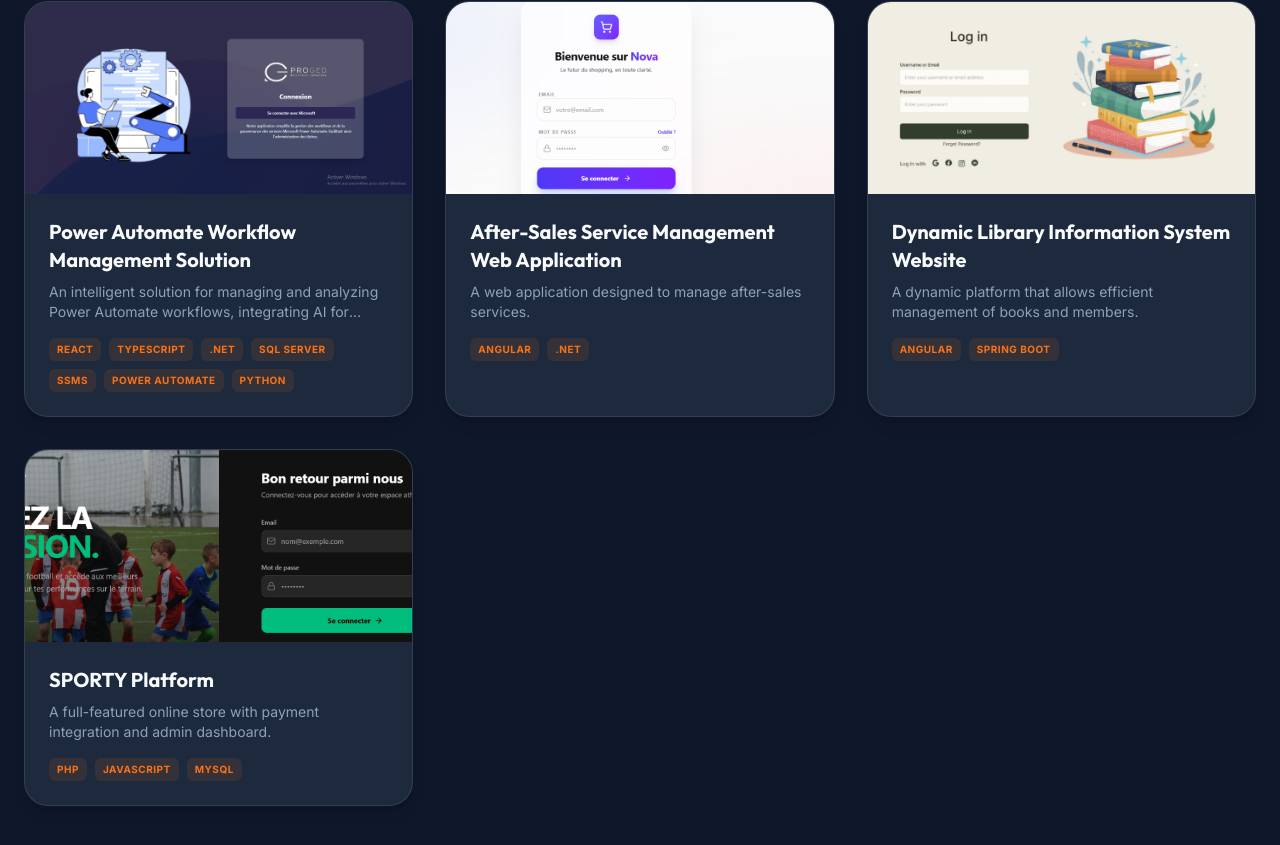
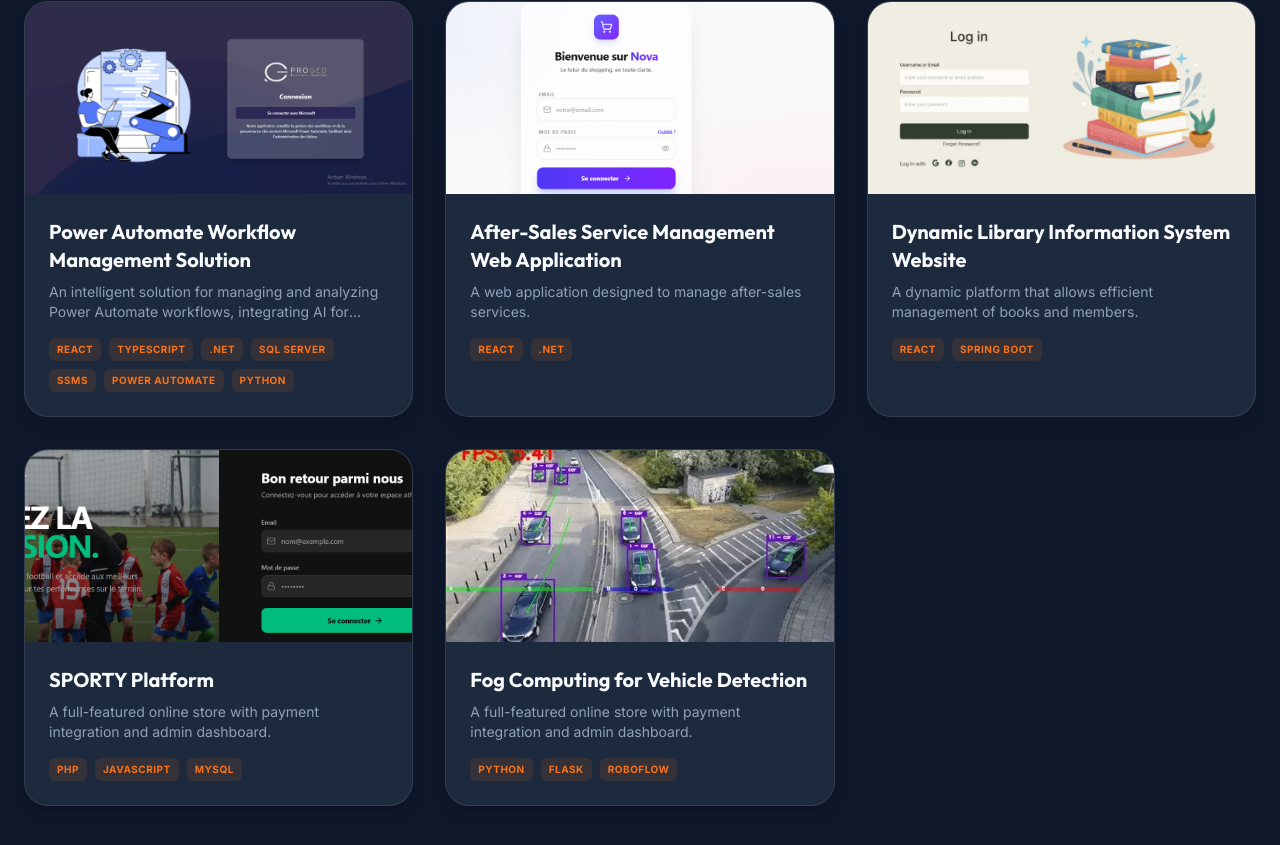
Before and after one commit to mariemkahli1/My_Portfolio_website, a React (Vite) app: page /projects in a window 1280 px wide. Shown: the part 271-1116 px from the top of the page. Built offline with nearby package versions, Linux system fonts and the light colour scheme.

Commit message:
updates projects

```diff
--- a/src/LanguageContext.tsx
+++ b/src/LanguageContext.tsx
@@ -69,6 +69,8 @@ const translations = {
     'projects.p3.desc': 'A dynamic platform that allows efficient management of books and members.',
     'projects.p4.title': 'SPORTY Platform',
     'projects.p4.desc': 'A full-featured online store with payment integration and admin dashboard.',
+    'projects.p5.title':'Fog Computing for Vehicle Detection',
+    'projects.p5.desc' : 'Distributed processing between multiple clients and a central server.',
     'contact.title': 'Get in',
     'contact.subtitle': 'Touch',
     'contact.description': "Let's connect to turn your business needs into powerful digital solutions. Together, we can bring your ideas to life through innovative development and smart automation.",
@@ -144,6 +146,8 @@ const translations = {
     'projects.p3.desc': 'Une plateforme dynamique permettant une gestion efficace des livres et des membres.',
     'projects.p4.title': 'Plateforme SPORTY',
     'projects.p4.desc': 'Une boutique en ligne complète avec intégration de paiement et tableau de bord administrateur.',
+    'projects.p5.title':'Fog Computing pour la détection de véhicules',
+    'projects.p5.desc' : 'Traitement distribué entre plusieurs clients et un serveur central.',
     'contact.title': 'Me',
     'contact.subtitle': 'Contacter',
     'contact.description': "Connectons-nous pour transformer vos besoins commerciaux en solutions numériques puissantes. Ensemble, nous pouvons donner vie à vos idées grâce à un développement innovant et une automatisation intelligente.",
--- a/src/components/Projects.tsx
+++ b/src/components/Projects.tsx
@@ -6,6 +6,7 @@ import { useLanguage } from '../LanguageContext';
   import commerce from '../assets/E-commerce.png';
   import library from '../assets/library.png';
   import  sporty from '../assets/SPORTY.png';
+  import vehicule from '../assets/vehicule-detection.png'
 const Projects: React.FC = () => {
   const { t } = useLanguage();
 
@@ -22,14 +23,14 @@ const Projects: React.FC = () => {
       title: t('projects.p2.title'),
       description: t('projects.p2.desc'),
       image: commerce,
-      tags: ['Angular', '.NET'],
+      tags: ['React', '.NET'],
       github: 'https://github.com/mariemkahli1/ProjetSAV-.NET-Angular',
     },
     {
       title: t('projects.p3.title'),
       description: t('projects.p3.desc'),
       image: library,
-      tags: ['Angular', 'Spring Boot'],
+      tags: ['React', 'Spring Boot'],
       github: 'https://github.com/mariemkahli1/Projet-Gestion-Laboratoire',
     },
     {
@@ -38,6 +39,12 @@ const Projects: React.FC = () => {
       image: sporty,
       tags: ['PHP', 'JAVASCRIPT', 'MYSQL '],
       github: 'https://github.com/mariemkahli1/SPORTYWEBSITE-with-PHP',
+    },  {
+      title: t('projects.p5.title'),
+      description: t('projects.p4.desc'),
+      image: vehicule,
+      tags: ['Python', 'Flask' , 'Roboflow'],
+      github: '#',
     },
   ];
 
```
Also changed, not shown: src/assets/vehicule-detection.png (added).
